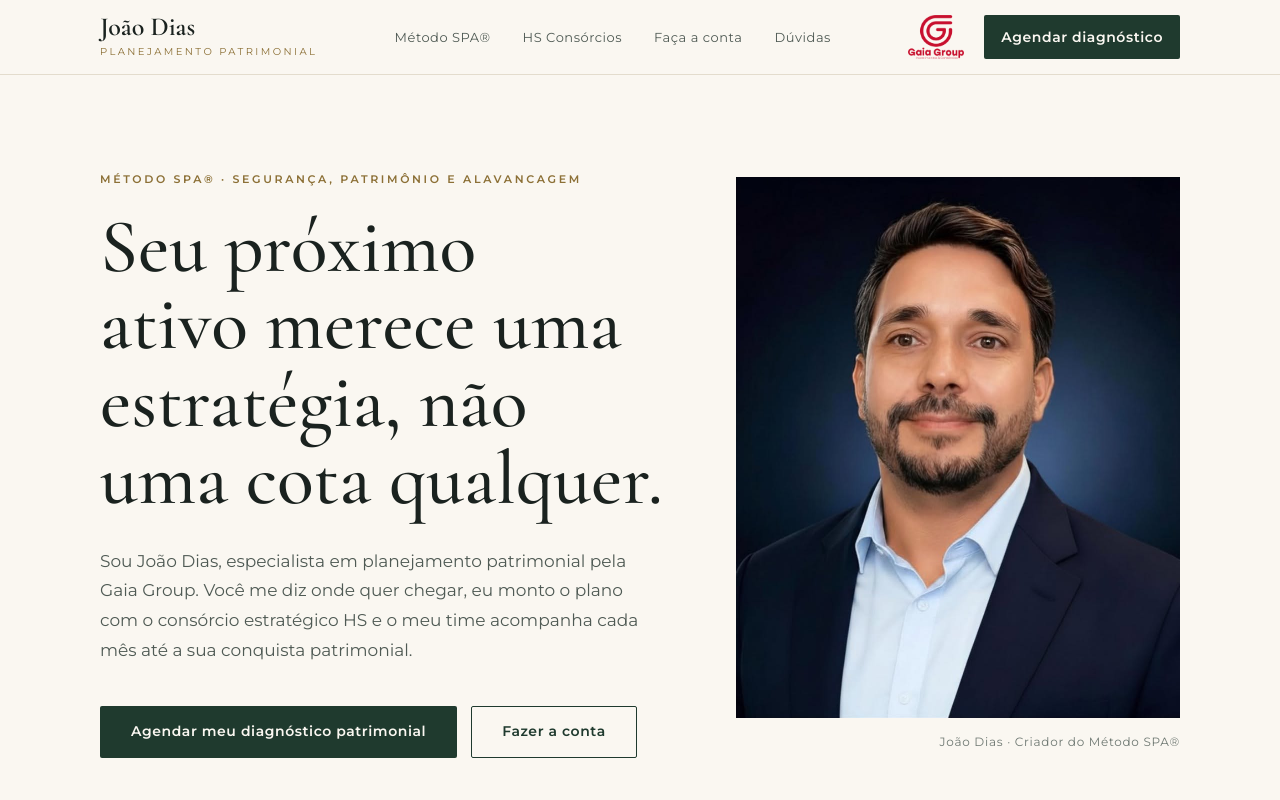
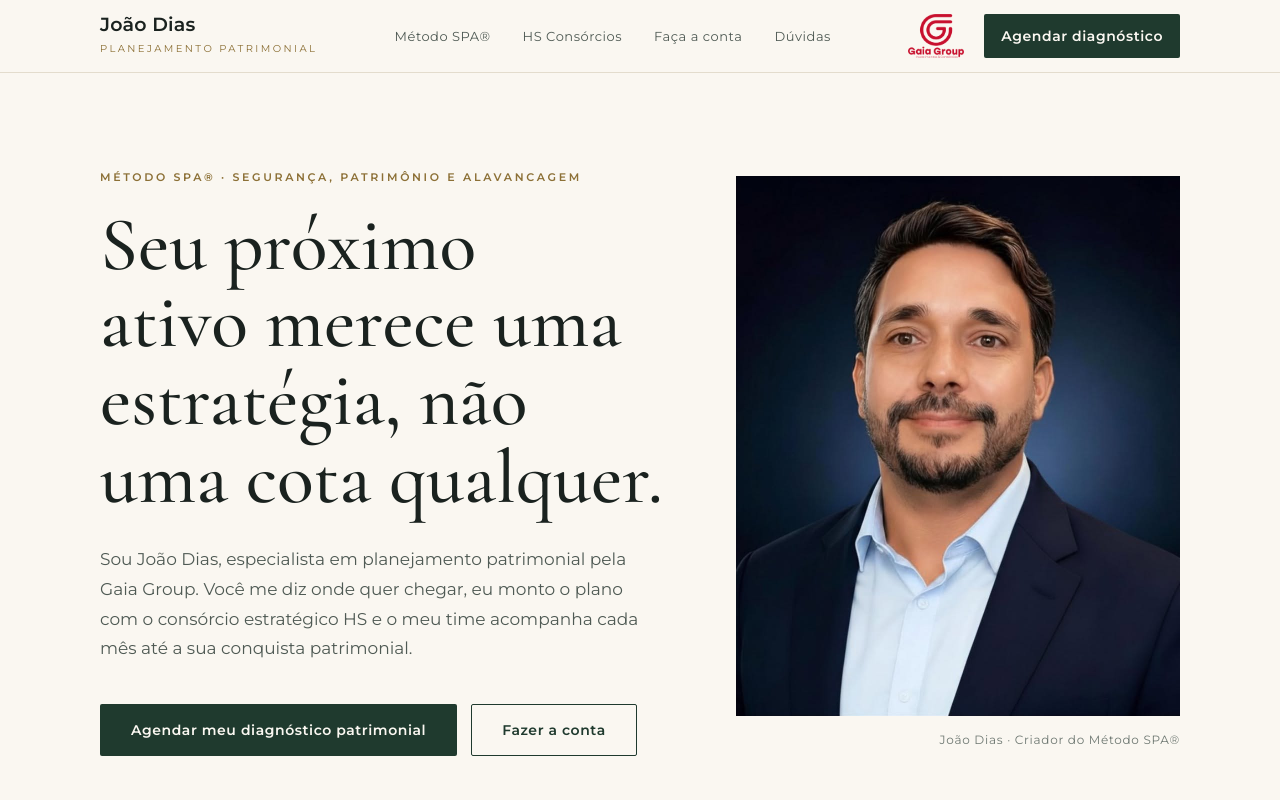
Before and after one commit to joaoc23dias/Consorcio-Inteligente-, a Next.js app: page / in a window 1280 px wide. Shown: the top 800 px of the page. Built offline with nearby package versions, Linux system fonts and the light colour scheme.

Commit message:
Cabeçalho: nome João Dias em Montserrat, mesmo padrão da assinatura
Co-Authored-By: Claude Opus 5.5 <noreply@anthropic.com>
Claude-Session: https://claude.ai/code/session_01PWsREDKrVSqGNK6L7kcVFr

```diff
--- a/app/components/Header.jsx
+++ b/app/components/Header.jsx
@@ -5,8 +5,8 @@ export default function Header() {
     <header style={{ position: 'sticky', top: 0, zIndex: 20, background: 'rgba(250,247,241,.95)', backdropFilter: 'saturate(1.2) blur(6px)', borderBottom: '1px solid var(--rule)' }}>
       <div className="wrap row header-row" style={{ alignItems: 'center', justifyContent: 'space-between', gap: 16, paddingTop: 14, paddingBottom: 14 }}>
         <a href="#conteudo" style={{ display: 'flex', flexDirection: 'column', textDecoration: 'none' }}>
-          <span className="brand-name" style={{ fontFamily: 'var(--serif)', fontSize: 26, fontWeight: 600, color: 'var(--ink)', lineHeight: 1 }}>João Dias</span>
-          <span className="brand-tag" style={{ fontSize: 10, letterSpacing: '.24em', textTransform: 'uppercase', color: 'var(--gold)', marginTop: 4 }}>Planejamento Patrimonial</span>
+          <span className="brand-name" style={{ fontFamily: 'var(--sans)', fontSize: 19, fontWeight: 600, letterSpacing: '.01em', color: 'var(--ink)', lineHeight: 1.1 }}>João Dias</span>
+          <span className="brand-tag" style={{ fontSize: 10, letterSpacing: '.24em', textTransform: 'uppercase', color: 'var(--gold)', marginTop: 5 }}>Planejamento Patrimonial</span>
         </a>
         <nav aria-label="Principal" className="nav">
           <a href="#metodo">Método SPA®</a>
--- a/app/globals.css
+++ b/app/globals.css
@@ -102,6 +102,6 @@ details .cp { padding: 0 0 24px; }
   .hero-ctas .btn { width: 100%; }
   .pad-box { padding: 24px !important; }
   .header-row { flex-wrap: nowrap !important; }
-  .brand-name { font-size: 22px !important; }
+  .brand-name { font-size: 17px !important; }
   .brand-tag { display: none; }
 }
```
